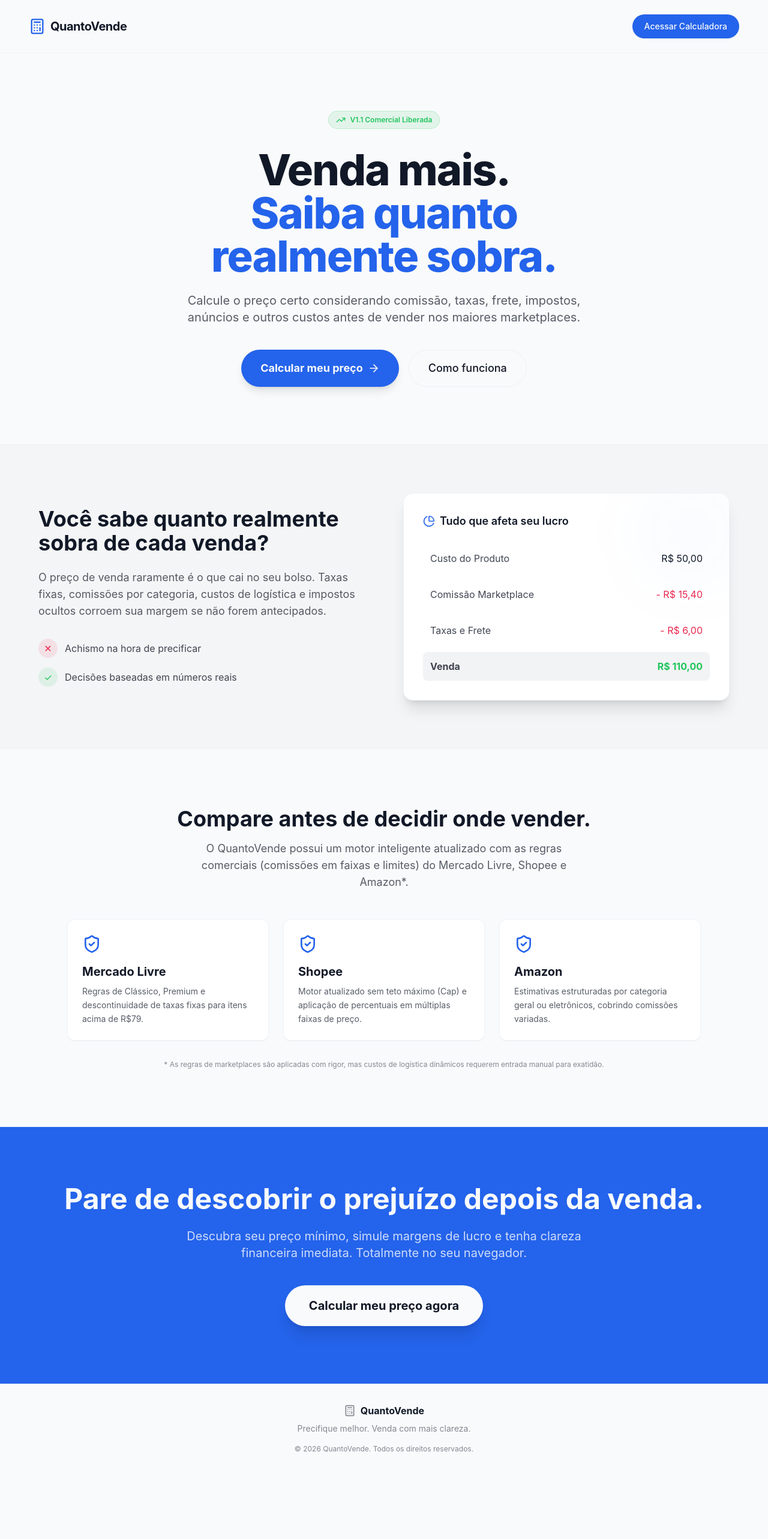
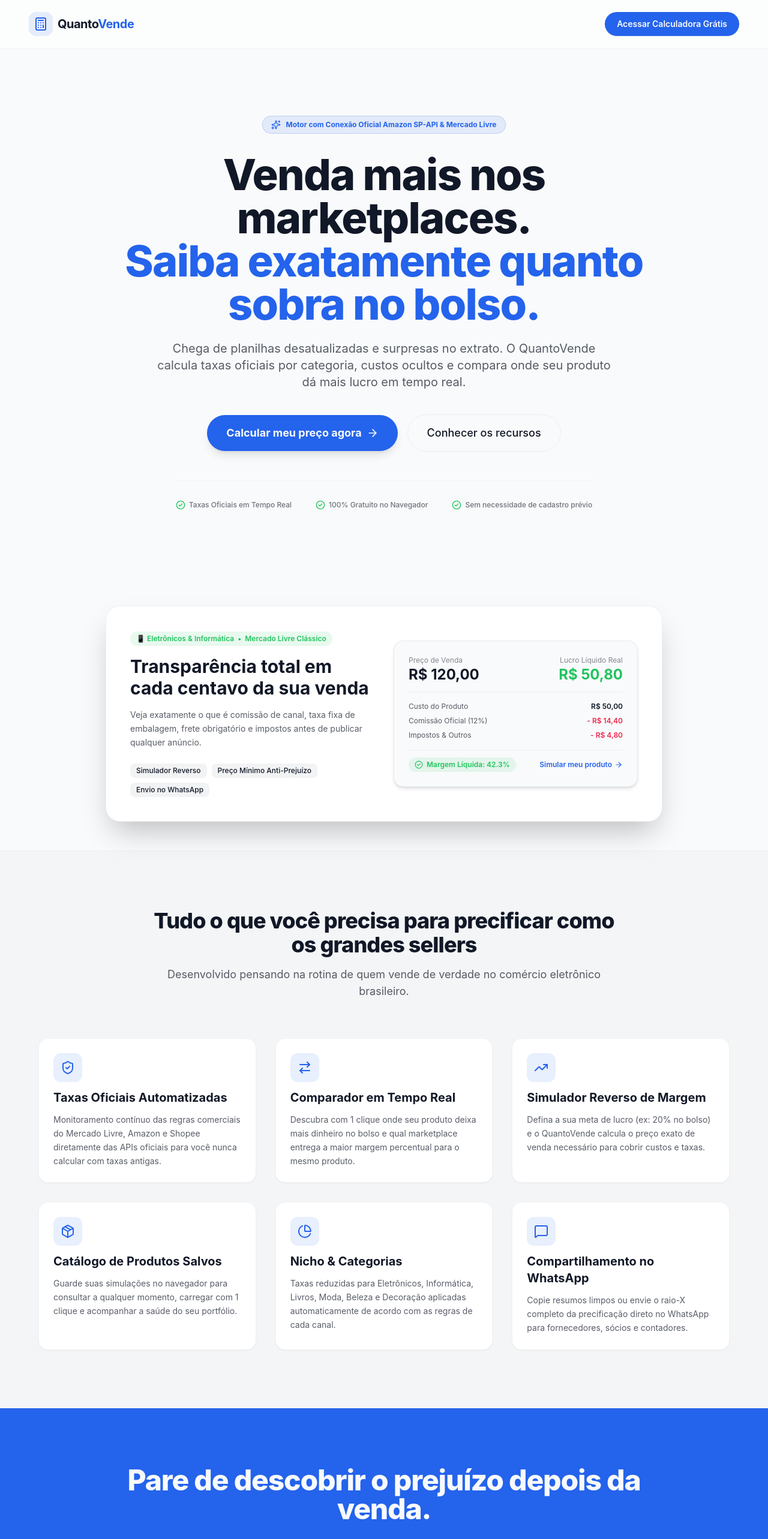
Before and after one commit to rodrigorbes-glitch/quantovende, a React (Vite) app: page / in a window 1280 px wide. Shown: the top 2566 px of the page at 60% size. Before the commit the page ends 2456 px from the top, so only its background shows below. Built offline with nearby package versions, Linux system fonts and the light colour scheme; no server answers; the database is empty.

Commit message:
feat: moderniza Landing Page com demonstracao visual, taxas oficiais automatizadas e recursos de produto (Opcao 2)

```diff
--- a/src/features/landing/LandingPage.tsx
+++ b/src/features/landing/LandingPage.tsx
@@ -1,4 +1,4 @@
-import { ArrowRight, Calculator, PieChart, TrendingUp, ShieldCheck } from 'lucide-react';
+import { ArrowRight, Calculator, PieChart, TrendingUp, ShieldCheck, ArrowRightLeft, Sparkles, MessageSquare, Package, CheckCircle2 } from 'lucide-react';
 
 export function LandingPage() {
   const navigateToCalculator = () => {
@@ -8,139 +8,249 @@
 
   return (
     <div className="min-h-screen bg-background text-foreground flex flex-col font-sans">
-      <header className="py-6 px-6 md:px-12 flex justify-between items-center border-b border-border/40">
-        <div className="flex items-center gap-2">
-          <Calculator className="w-7 h-7 text-primary" />
-          <span className="text-xl font-bold tracking-tight">QuantoVende</span>
+      {/* HEADER */}
+      <header className="py-5 px-6 md:px-12 flex justify-between items-center border-b border-border/40 bg-card/50 backdrop-blur-sm sticky top-0 z-40">
+        <div className="flex items-center gap-2 cursor-pointer" onClick={() => window.scrollTo({ top: 0, behavior: 'smooth' })}>
+          <div className="bg-primary/10 p-2 rounded-xl text-primary">
+            <Calculator className="w-6 h-6" />
           </div>
+          <span className="text-xl font-bold tracking-tight">Quanto<span className="text-primary">Vende</span></span>
+        </div>
+        <div className="flex items-center gap-3">
           <button
             onClick={navigateToCalculator}
-          className="text-sm font-medium bg-primary text-primary-foreground px-5 py-2.5 rounded-full hover:bg-primary/90 transition-colors shadow-sm"
+            className="text-sm font-semibold bg-primary text-primary-foreground px-5 py-2.5 rounded-full hover:bg-primary/90 transition-all shadow-sm hover:shadow"
           >
-          Acessar Calculadora
+            Acessar Calculadora Grátis
           </button>
+        </div>
       </header>
 
       <main className="flex-1 flex flex-col">
         {/* HERO SECTION */}
-        <section className="py-24 px-6 md:px-12 flex flex-col items-center text-center max-w-4xl mx-auto">
-          <div className="inline-flex items-center gap-2 px-3 py-1.5 rounded-full bg-success/10 text-success text-xs font-semibold mb-8 border border-success/20">
-            <TrendingUp className="w-4 h-4" />
-            V1.1 Comercial Liberada
+        <section className="py-20 md:py-28 px-6 md:px-12 flex flex-col items-center text-center max-w-5xl mx-auto">
+          <div className="inline-flex items-center gap-2 px-3.5 py-1.5 rounded-full bg-primary/10 text-primary text-xs font-bold mb-8 border border-primary/20 animate-in fade-in slide-in-from-top-2">
+            <Sparkles className="w-4 h-4" />
+            <span>Motor com Conexão Oficial Amazon SP-API & Mercado Livre</span>
           </div>
-          <h1 className="text-5xl md:text-7xl font-extrabold tracking-tight leading-tight mb-6 text-foreground">
-            Venda mais.<br />
-            <span className="text-primary">Saiba quanto realmente sobra.</span>
+
+          <h1 className="text-4xl sm:text-6xl md:text-7xl font-extrabold tracking-tight leading-[1.1] mb-6 text-foreground">
+            Venda mais nos marketplaces.<br />
+            <span className="text-primary">Saiba exatamente quanto sobra no bolso.</span>
           </h1>
-          <p className="text-lg md:text-xl text-foreground/70 max-w-2xl mb-10 leading-relaxed">
-            Calcule o preço certo considerando comissão, taxas, frete, impostos, anúncios e outros custos antes de vender nos maiores marketplaces.
+
+          <p className="text-lg md:text-xl text-foreground/70 max-w-3xl mb-10 leading-relaxed">
+            Chega de planilhas desatualizadas e surpresas no extrato. O QuantoVende calcula taxas oficiais por categoria, custos ocultos e compara onde seu produto dá mais lucro em tempo real.
           </p>
-          <div className="flex flex-col sm:flex-row gap-4 w-full sm:w-auto">
+
+          <div className="flex flex-col sm:flex-row gap-4 w-full sm:w-auto items-center">
             <button
               onClick={navigateToCalculator}
-              className="flex items-center justify-center gap-2 bg-primary text-primary-foreground px-8 py-4 rounded-full text-lg font-bold hover:bg-primary/90 transition-all shadow-lg hover:shadow-xl hover:-translate-y-0.5"
+              className="w-full sm:w-auto flex items-center justify-center gap-2 bg-primary text-primary-foreground px-8 py-4 rounded-full text-lg font-bold hover:bg-primary/90 transition-all shadow-lg hover:shadow-xl hover:-translate-y-0.5"
             >
-              Calcular meu preço <ArrowRight className="w-5 h-5" />
+              <span>Calcular meu preço agora</span>
+              <ArrowRight className="w-5 h-5" />
             </button>
             <a
-              href="#como-funciona"
-              className="flex items-center justify-center px-8 py-4 rounded-full text-lg font-medium border border-border/50 hover:bg-foreground/5 transition-colors"
+              href="#recursos"
+              className="w-full sm:w-auto flex items-center justify-center px-8 py-4 rounded-full text-lg font-medium border border-border/60 hover:bg-foreground/5 transition-colors"
             >
-              Como funciona
+              Conhecer os recursos
             </a>
+          </div>
+
+          {/* BADGES PROVA SOCIAL / SEGURANÇA */}
+          <div className="mt-12 pt-8 border-t border-border/40 flex flex-wrap items-center justify-center gap-6 sm:gap-10 text-xs text-foreground/60">
+            <div className="flex items-center gap-1.5 font-medium">
+              <CheckCircle2 className="w-4 h-4 text-success" />
+              <span>Taxas Oficiais em Tempo Real</span>
+            </div>
+            <div className="flex items-center gap-1.5 font-medium">
+              <CheckCircle2 className="w-4 h-4 text-success" />
+              <span>100% Gratuito no Navegador</span>
+            </div>
+            <div className="flex items-center gap-1.5 font-medium">
+              <CheckCircle2 className="w-4 h-4 text-success" />
+              <span>Sem necessidade de cadastro prévio</span>
+            </div>
           </div>
         </section>
 
-        {/* PROBLEMA & PROPOSTA SECTION */}
-        <section id="como-funciona" className="py-20 px-6 md:px-12 bg-foreground/[0.02] border-y border-border/30">
-          <div className="max-w-6xl mx-auto grid md:grid-cols-2 gap-16 items-center">
-            <div>
-              <h2 className="text-3xl md:text-4xl font-bold mb-6 leading-tight">Você sabe quanto realmente sobra de cada venda?</h2>
-              <p className="text-foreground/70 text-lg mb-8">
-                O preço de venda raramente é o que cai no seu bolso. Taxas fixas, comissões por categoria, custos de logística e impostos ocultos corroem sua margem se não forem antecipados.
+        {/* DEMO SHOWCASE SECTION */}
+        <section className="py-12 px-6 md:px-12 max-w-5xl mx-auto w-full">
+          <div className="bg-card border border-border/60 rounded-3xl p-6 sm:p-10 shadow-2xl relative overflow-hidden">
+            <div className="absolute top-0 right-0 w-80 h-80 bg-primary/10 blur-3xl rounded-full -z-10 pointer-events-none"></div>
+
+            <div className="grid md:grid-cols-12 gap-8 items-center">
+              <div className="md:col-span-6 space-y-4">
+                <div className="inline-flex items-center gap-1.5 text-xs font-semibold px-2.5 py-1 rounded-full bg-success/10 text-success">
+                  <span>📱 Eletrônicos & Informática</span>
+                  <span>•</span>
+                  <span>Mercado Livre Clássico</span>
+                </div>
+                <h3 className="text-2xl sm:text-3xl font-bold text-foreground">
+                  Transparência total em cada centavo da sua venda
+                </h3>
+                <p className="text-foreground/70 text-sm leading-relaxed">
+                  Veja exatamente o que é comissão de canal, taxa fixa de embalagem, frete obrigatório e impostos antes de publicar qualquer anúncio.
                 </p>
-              <ul className="space-y-4">
-                <li className="flex items-center gap-3">
-                  <div className="w-8 h-8 rounded-full bg-danger/10 flex items-center justify-center text-danger">✕</div>
-                  <span className="text-foreground/80">Achismo na hora de precificar</span>
-                </li>
-                <li className="flex items-center gap-3">
-                  <div className="w-8 h-8 rounded-full bg-success/10 flex items-center justify-center text-success">✓</div>
-                  <span className="text-foreground/80">Decisões baseadas em números reais</span>
-                </li>
-              </ul>
+                <div className="pt-2 flex flex-wrap gap-2 text-xs">
+                  <span className="px-2.5 py-1 rounded-lg bg-foreground/5 font-medium">Simulador Reverso</span>
+                  <span className="px-2.5 py-1 rounded-lg bg-foreground/5 font-medium">Preço Mínimo Anti-Prejuízo</span>
+                  <span className="px-2.5 py-1 rounded-lg bg-foreground/5 font-medium">Envio no WhatsApp</span>
+                </div>
               </div>
 
-            <div className="bg-card border border-border/50 rounded-2xl p-8 shadow-xl relative overflow-hidden">
-              <div className="absolute top-0 right-0 w-32 h-32 bg-primary/5 blur-3xl rounded-full"></div>
-              <h3 className="text-lg font-semibold mb-6 flex items-center gap-2">
-                <PieChart className="w-5 h-5 text-primary" /> Tudo que afeta seu lucro
-              </h3>
-              <div className="space-y-3">
-                {[
-                  { label: "Custo do Produto", value: "R$ 50,00", type: "neutral" },
-                  { label: "Comissão Marketplace", value: "- R$ 15,40", type: "negative" },
-                  { label: "Taxas e Frete", value: "- R$ 6,00", type: "negative" },
-                  { label: "Venda", value: "R$ 110,00", type: "positive", bold: true },
-                ].map((item, i) => (
-                  <div key={i} className={`flex justify-between p-3 rounded-lg ${item.bold ? 'bg-foreground/5 font-bold mt-6' : 'hover:bg-foreground/5'}`}>
-                    <span className="text-foreground/80">{item.label}</span>
-                    <span className={
-                      item.type === 'negative' ? 'text-danger' :
-                      item.type === 'positive' ? 'text-success' : 'text-foreground'
-                    }>{item.value}</span>
+              <div className="md:col-span-6 bg-background rounded-2xl p-6 border border-border/80 shadow-md space-y-4">
+                <div className="flex justify-between items-center pb-3 border-b border-border/60">
+                  <div>
+                    <span className="text-xs text-foreground/50 block">Preço de Venda</span>
+                    <span className="text-2xl font-bold text-foreground">R$ 120,00</span>
                   </div>
-                ))}
+                  <div className="text-right">
+                    <span className="text-xs text-foreground/50 block">Lucro Líquido Real</span>
+                    <span className="text-2xl font-bold text-success">R$ 50,80</span>
+                  </div>
+                </div>
+
+                <div className="space-y-2 text-xs">
+                  <div className="flex justify-between text-foreground/70">
+                    <span>Custo do Produto</span>
+                    <span className="font-semibold text-foreground">R$ 50,00</span>
+                  </div>
+                  <div className="flex justify-between text-foreground/70">
+                    <span>Comissão Oficial (12%)</span>
+                    <span className="font-semibold text-danger">- R$ 14,40</span>
+                  </div>
+                  <div className="flex justify-between text-foreground/70">
+                    <span>Impostos & Outros</span>
+                    <span className="font-semibold text-danger">- R$ 4,80</span>
+                  </div>
+                </div>
+
+                <div className="pt-3 border-t border-border/60 flex items-center justify-between">
+                  <div className="flex items-center gap-1.5 text-xs text-success font-semibold bg-success/10 px-2.5 py-1 rounded-full">
+                    <CheckCircle2 className="w-3.5 h-3.5" />
+                    <span>Margem Líquida: 42.3%</span>
+                  </div>
+                  <button
+                    onClick={navigateToCalculator}
+                    className="text-xs font-semibold text-primary hover:underline flex items-center gap-1"
+                  >
+                    Simular meu produto <ArrowRight className="w-3.5 h-3.5" />
+                  </button>
+                </div>
               </div>
             </div>
           </div>
         </section>
 
-        {/* MARKETPLACES SECTION */}
-        <section className="py-24 px-6 md:px-12 max-w-6xl mx-auto text-center">
-          <h2 className="text-3xl md:text-4xl font-bold mb-4">Compare antes de decidir onde vender.</h2>
-          <p className="text-foreground/70 text-lg mb-12 max-w-2xl mx-auto">
-            O QuantoVende possui um motor inteligente atualizado com as regras comerciais (comissões em faixas e limites) do Mercado Livre, Shopee e Amazon*.
+        {/* RECURSOS / GRID SECTION */}
+        <section id="recursos" className="py-24 px-6 md:px-12 bg-foreground/[0.02] border-y border-border/30">
+          <div className="max-w-6xl mx-auto space-y-16">
+            <div className="text-center max-w-3xl mx-auto space-y-4">
+              <h2 className="text-3xl sm:text-4xl font-extrabold tracking-tight">
+                Tudo o que você precisa para precificar como os grandes sellers
+              </h2>
+              <p className="text-foreground/70 text-base sm:text-lg">
+                Desenvolvido pensando na rotina de quem vende de verdade no comércio eletrônico brasileiro.
               </p>
+            </div>
 
-          <div className="grid md:grid-cols-3 gap-6 text-left">
-            {[
-              { mkt: "Mercado Livre", desc: "Regras de Clássico, Premium e descontinuidade de taxas fixas para itens acima de R$79." },
-              { mkt: "Shopee", desc: "Motor atualizado sem teto máximo (Cap) e aplicação de percentuais em múltiplas faixas de preço." },
-              { mkt: "Amazon", desc: "Estimativas estruturadas por categoria geral ou eletrônicos, cobrindo comissões variadas." }
-            ].map((item, i) => (
-              <div key={i} className="bg-card border border-border/40 rounded-xl p-6 hover:border-primary/50 transition-colors shadow-sm">
-                <ShieldCheck className="w-8 h-8 text-primary mb-4" />
-                <h3 className="text-xl font-bold mb-2">{item.mkt}</h3>
-                <p className="text-foreground/70 text-sm leading-relaxed">{item.desc}</p>
+            <div className="grid md:grid-cols-3 gap-8">
+              <div className="bg-card border border-border/50 rounded-2xl p-6 shadow-sm hover:border-primary/40 transition-all space-y-3">
+                <div className="w-12 h-12 rounded-xl bg-primary/10 text-primary flex items-center justify-center">
+                  <ShieldCheck className="w-6 h-6" />
                 </div>
-            ))}
+                <h3 className="text-xl font-bold">Taxas Oficiais Automatizadas</h3>
+                <p className="text-foreground/70 text-sm leading-relaxed">
+                  Monitoramento contínuo das regras comerciais do Mercado Livre, Amazon e Shopee diretamente das APIs oficiais para você nunca calcular com taxas antigas.
+                </p>
               </div>
-          <p className="text-xs text-foreground/50 mt-8">* As regras de marketplaces são aplicadas com rigor, mas custos de logística dinâmicos requerem entrada manual para exatidão.</p>
+
+              <div className="bg-card border border-border/50 rounded-2xl p-6 shadow-sm hover:border-primary/40 transition-all space-y-3">
+                <div className="w-12 h-12 rounded-xl bg-primary/10 text-primary flex items-center justify-center">
+                  <ArrowRightLeft className="w-6 h-6" />
+                </div>
+                <h3 className="text-xl font-bold">Comparador em Tempo Real</h3>
+                <p className="text-foreground/70 text-sm leading-relaxed">
+                  Descubra com 1 clique onde seu produto deixa mais dinheiro no bolso e qual marketplace entrega a maior margem percentual para o mesmo produto.
+                </p>
+              </div>
+
+              <div className="bg-card border border-border/50 rounded-2xl p-6 shadow-sm hover:border-primary/40 transition-all space-y-3">
+                <div className="w-12 h-12 rounded-xl bg-primary/10 text-primary flex items-center justify-center">
+                  <TrendingUp className="w-6 h-6" />
+                </div>
+                <h3 className="text-xl font-bold">Simulador Reverso de Margem</h3>
+                <p className="text-foreground/70 text-sm leading-relaxed">
+                  Defina a sua meta de lucro (ex: 20% no bolso) e o QuantoVende calcula o preço exato de venda necessário para cobrir custos e taxas.
+                </p>
+              </div>
+
+              <div className="bg-card border border-border/50 rounded-2xl p-6 shadow-sm hover:border-primary/40 transition-all space-y-3">
+                <div className="w-12 h-12 rounded-xl bg-primary/10 text-primary flex items-center justify-center">
+                  <Package className="w-6 h-6" />
+                </div>
+                <h3 className="text-xl font-bold">Catálogo de Produtos Salvos</h3>
+                <p className="text-foreground/70 text-sm leading-relaxed">
+                  Guarde suas simulações no navegador para consultar a qualquer momento, carregar com 1 clique e acompanhar a saúde do seu portfólio.
+                </p>
+              </div>
+
+              <div className="bg-card border border-border/50 rounded-2xl p-6 shadow-sm hover:border-primary/40 transition-all space-y-3">
+                <div className="w-12 h-12 rounded-xl bg-primary/10 text-primary flex items-center justify-center">
+                  <PieChart className="w-6 h-6" />
+                </div>
+                <h3 className="text-xl font-bold">Nicho & Categorias</h3>
+                <p className="text-foreground/70 text-sm leading-relaxed">
+                  Taxas reduzidas para Eletrônicos, Informática, Livros, Moda, Beleza e Decoração aplicadas automaticamente de acordo com as regras de cada canal.
+                </p>
+              </div>
+
+              <div className="bg-card border border-border/50 rounded-2xl p-6 shadow-sm hover:border-primary/40 transition-all space-y-3">
+                <div className="w-12 h-12 rounded-xl bg-primary/10 text-primary flex items-center justify-center">
+                  <MessageSquare className="w-6 h-6" />
+                </div>
+                <h3 className="text-xl font-bold">Compartilhamento no WhatsApp</h3>
+                <p className="text-foreground/70 text-sm leading-relaxed">
+                  Copie resumos limpos ou envie o raio-X completo da precificação direto no WhatsApp para fornecedores, sócios e contadores.
+                </p>
+              </div>
+            </div>
+          </div>
         </section>
 
         {/* CTA FINAL */}
-        <section className="py-24 px-6 bg-primary text-primary-foreground text-center">
-          <h2 className="text-4xl md:text-5xl font-bold mb-6">Pare de descobrir o prejuízo depois da venda.</h2>
-          <p className="text-primary-foreground/80 text-xl mb-10 max-w-2xl mx-auto">
-            Descubra seu preço mínimo, simule margens de lucro e tenha clareza financeira imediata. Totalmente no seu navegador.
+        <section className="py-24 px-6 md:px-12 bg-primary text-primary-foreground text-center relative overflow-hidden">
+          <div className="max-w-4xl mx-auto space-y-8 relative z-10">
+            <h2 className="text-4xl sm:text-5xl font-extrabold tracking-tight">
+              Pare de descobrir o prejuízo depois da venda.
+            </h2>
+            <p className="text-primary-foreground/80 text-lg sm:text-xl max-w-2xl mx-auto">
+              Descubra seu preço ideal, simule margens seguras e venda com a confiança de quem conhece os números.
             </p>
             <button
               onClick={navigateToCalculator}
-            className="bg-background text-foreground px-10 py-5 rounded-full text-xl font-bold hover:bg-background/90 transition-transform hover:scale-105 shadow-xl"
+              className="bg-background text-foreground px-10 py-5 rounded-full text-lg sm:text-xl font-bold hover:bg-background/90 transition-transform hover:scale-105 shadow-2xl inline-flex items-center gap-2"
             >
-            Calcular meu preço agora
+              <span>Calcular meu preço gratuitamente</span>
+              <ArrowRight className="w-5 h-5" />
             </button>
+          </div>
         </section>
       </main>
 
-      <footer className="py-8 text-center text-foreground/50 text-sm border-t border-border/30">
-        <div className="flex items-center justify-center gap-2 mb-2">
-          <Calculator className="w-5 h-5" />
+      {/* FOOTER */}
+      <footer className="py-10 px-6 md:px-12 text-center text-foreground/50 text-sm border-t border-border/40 bg-card">
+        <div className="max-w-6xl mx-auto flex flex-col sm:flex-row items-center justify-between gap-4">
+          <div className="flex items-center gap-2">
+            <Calculator className="w-5 h-5 text-primary" />
             <span className="font-bold text-base text-foreground">QuantoVende</span>
           </div>
-        <p>Precifique melhor. Venda com mais clareza.</p>
-        <p className="mt-4 text-xs">© {new Date().getFullYear()} QuantoVende. Todos os direitos reservados.</p>
+          <p className="text-xs">Precifique com precisão. Venda com clareza nos maiores marketplaces do Brasil.</p>
+          <p className="text-xs">© {new Date().getFullYear()} QuantoVende. Todos os direitos reservados.</p>
+        </div>
       </footer>
     </div>
   );
```
Lines whose indentation alone changed are shown as unchanged.
